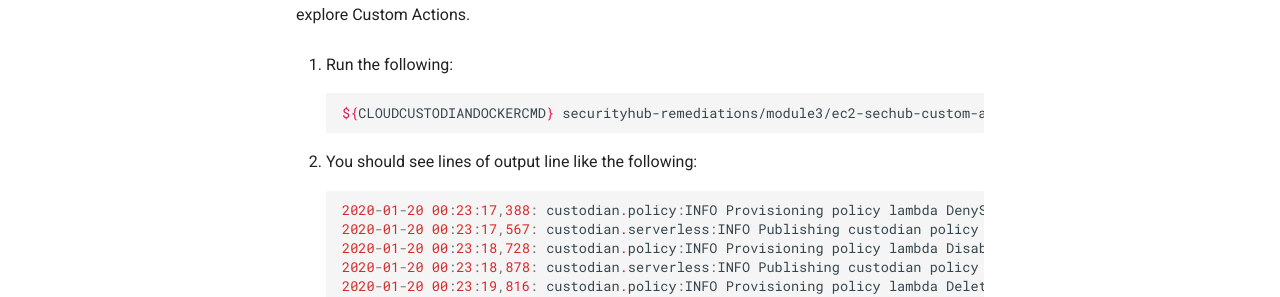
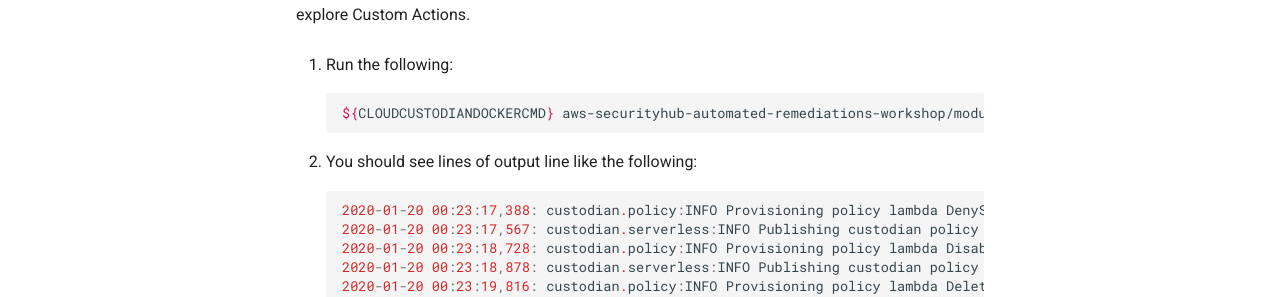
Before and after one commit to aws-samples/aws-securityhub-automated-remediations-workshop, an MkDocs documentation site: the page built from docs/03-securityhub-custom-actions.md, in a window 1280 px wide and 900 px high. Shown: the part 382-679 px from the top of the window. Built offline with MkDocs 1.6.1 and Material for MkDocs 9.7.7, drawn with Linux system fonts in a browser that asks for light colours.

Commit message:
fix directory

```diff
--- a/docs/03-securityhub-custom-actions.md
+++ b/docs/03-securityhub-custom-actions.md
@@ -5,7 +5,7 @@ The finding generated by the test in the first module will be used within this m
 
 1. Run the following:
 
-        ${CLOUDCUSTODIANDOCKERCMD} securityhub-remediations/module3/ec2-sechub-custom-actions.yml
+        ${CLOUDCUSTODIANDOCKERCMD} aws-securityhub-automated-remediations-workshop/module3/ec2-sechub-custom-actions.yml
 
 2. You should see lines of output line like the following:
 
```
